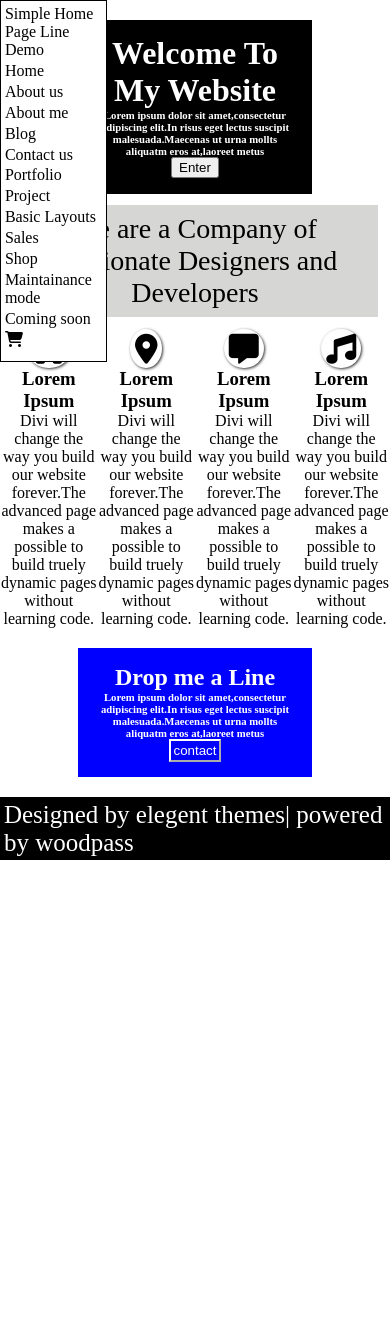
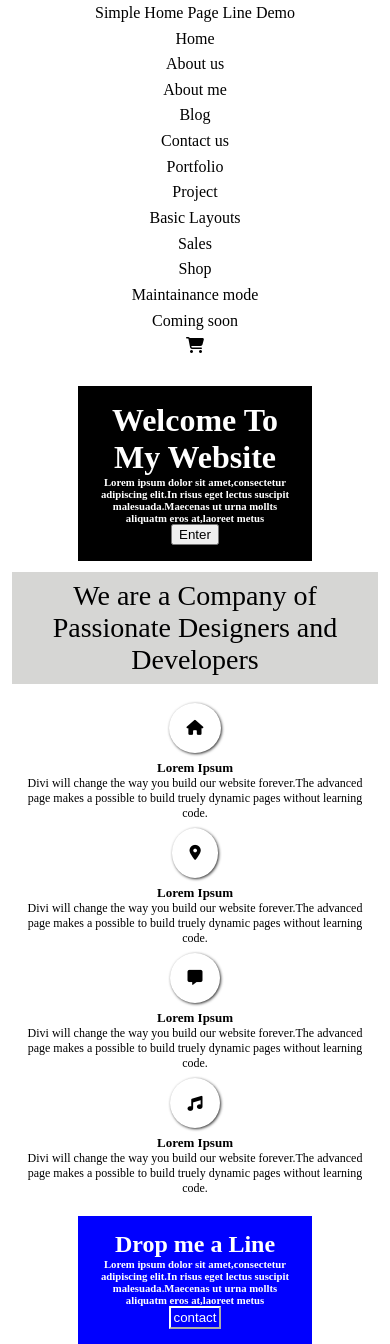
Before and after one commit to Mounika-gantasala/First-project, a PHP site: page / in a window 390 px wide. Shown: the top 1344 px of the page. Before the commit the page ends 860 px from the top, so only its background shows below. Run offline with PHP 8.4, Linux system fonts and the light colour scheme; some libraries are stand-ins or nearby versions.

Commit message:
change the mobile view

```diff
--- a/cssstyle.css
+++ b/cssstyle.css
@@ -58,27 +58,53 @@
 			color: white;
 			padding: 1%;
 			font-size: 25px;
-			text-align: initial;
+			text-align: 100px;
+		}
+		@media(min-width: 992px){
+			.nav-media{
+				display: none
+			}
+		}
+		@media (max-width: 1310px) and (min-width: 992px){
+			.nav a{
+				font-size: 11px;
+			}
 		}
 		@media(max-width: 992px){
-			*{margin: 0%}
+			*{margin: 0%;}
 			.nav{
 				display: none;
 			}
 			.nav-media{
-				position: absolute;
-				top: 0%;
-				border: 1px solid black;
-				display: black;
-				width: 25%;
-				background-color: white;
+				margin: auto;
+				text-align: center;
+				display: block;
 				padding: 1%;
 				padding-bottom: 3%;
 			}
 			.nav-media a{
-			display: block;
-			margin-bottom: 3%;
-			text-decoration: none;
-			color: black;
+				text-decoration: none;
+				display: block;
+				color: black;
+				margin-bottom: 2%;
+			}
 		}
-	}
+		@media (max-width: 450px){
+			.whole{
+				flex-direction: column;
+				padding: 0% 5%;
+			}
+			.whole i{
+				font-size: 15px;
+				margin-bottom: 2%;
+			}
+			.whole div{
+				margin-top: 2%;
+			}
+			.whole p{
+				font-size: 12px;
+			}
+			.whole h3{
+				font-size: 13px;
+			}
+		}
```
